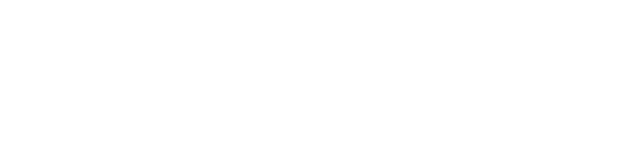
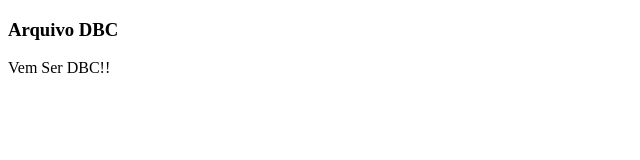
Before and after one commit to amanncio/exercicioDuplaDbc, a plain HTML site: page index.html in a window 1280 px wide. Shown: the whole page, without its empty margins (0-640 px from the left). Drawn offline with Linux system fonts and the light colour scheme.

Commit message:
Adicionando novas tags ao arquivo index.html

```diff
--- a/index.html
+++ b/index.html
@@ -7,6 +7,7 @@
         <title>Document</title>
     </head>
     <body>
-
+        <h3>Arquivo DBC</h3>
+        <span>Vem Ser DBC!!</span>
     </body>
 </html>
```
